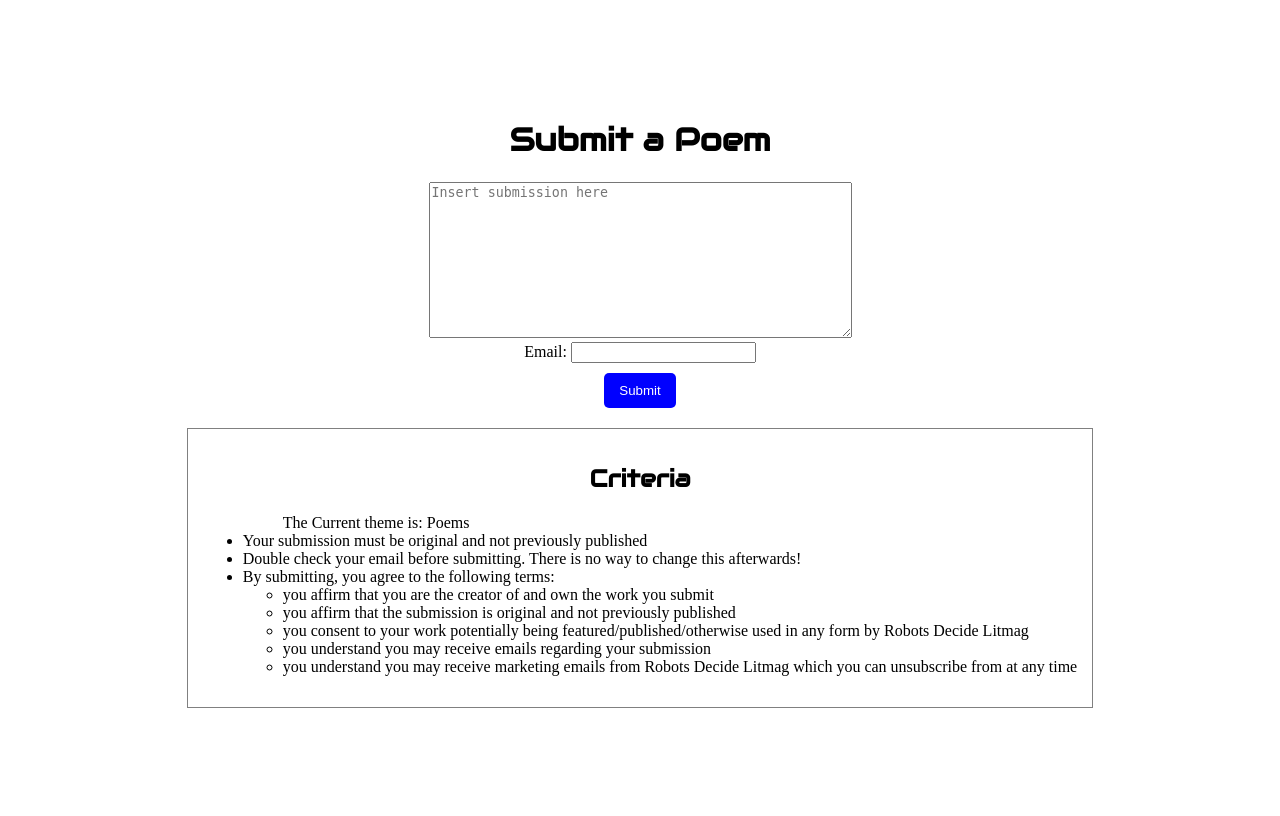
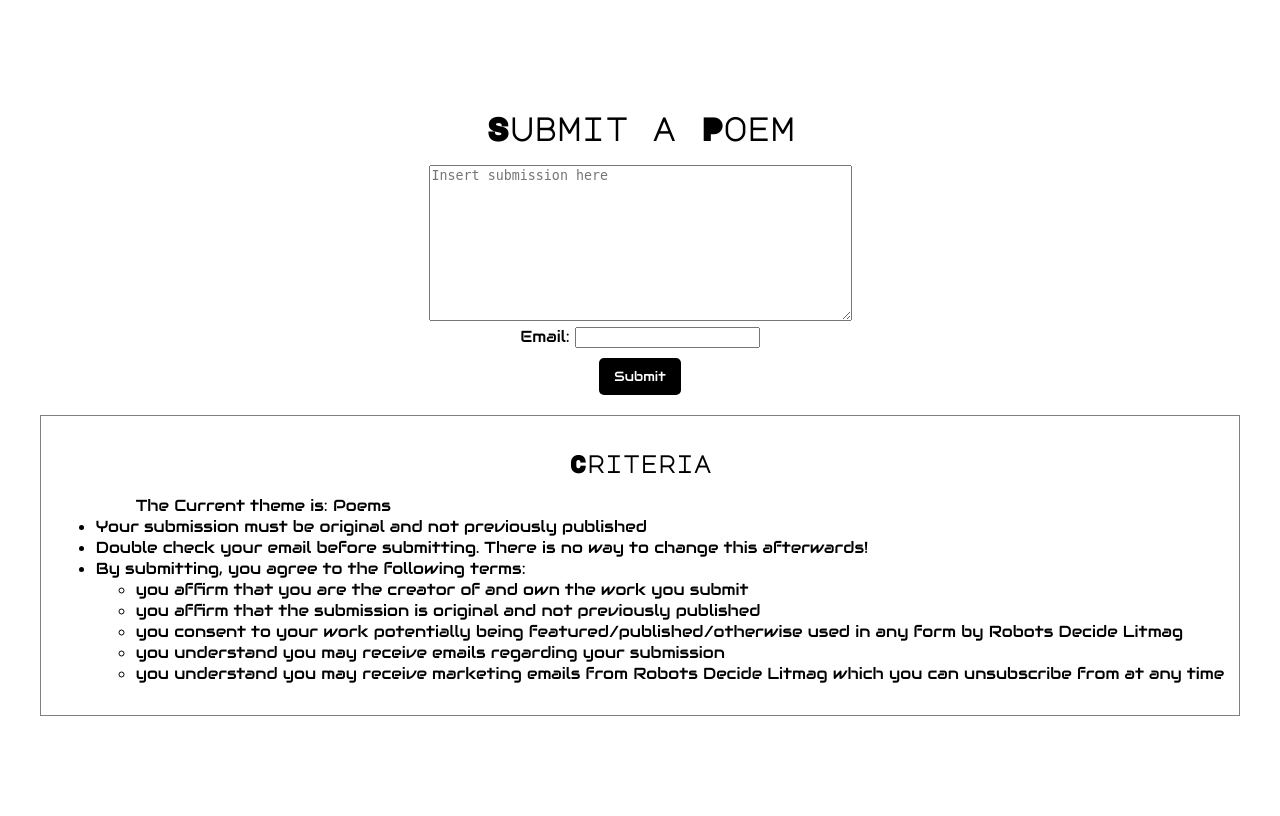
Before and after one commit to tmansmann0/RobotsDecideLitmag, a Flask app: page /submit in a window 1280 px wide. Run offline with Flask 2, Linux system fonts and the light colour scheme.

Commit message:
updated font stylings of everything

```diff
--- a/templates/home.html
+++ b/templates/home.html
@@ -41,6 +41,7 @@
             top: 50%;
             left: 50%;
             transform: translate(-50%, -50%);
+            font-family: 'Audiowide-Regular';
         }
         .info-box.show {
             display: block;
--- a/templates/submit.html
+++ b/templates/submit.html
@@ -4,17 +4,22 @@
     <title>Submit a Poem</title>
     <style>
         @font-face {
+          font-family: 'MajorMonoDisplay-Regular';
+          src: url({{ url_for('static', filename='MajorMonoDisplay-Regular.ttf') }});
+        }
+        @font-face {
         font-family: 'Audiowide-Regular';
         src: url({{ url_for('static', filename='Audiowide-Regular.ttf') }});
         }
         h1 {
-        font-family: 'Audiowide-Regular';
+        font-family: 'MajorMonoDisplay-Regular';
         }
         h2 {
-        font-family: 'Audiowide-Regular';
+        font-family: 'MajorMonoDisplay-Regular';
         }
         /* center elements vertically and horizontally */
         body {
+            font-family: 'Audiowide-Regular';
             display: flex;
             align-items: center;
             justify-content: center;
@@ -28,8 +33,9 @@
 
         /* style for the submit button */
         input[type="submit"] {
+            font-family: 'Audiowide-Regular';
             padding: 10px 15px;
-            background-color: blue;
+            background-color: black;
             color: white;
             border-radius: 5px;
             border: none;
@@ -43,10 +49,12 @@
                 border: 1px solid gray;
                 margin: 10px;
                 flex-wrap: wrap; /* added flex-wrap property to allow content to wrap onto multiple lines */
+                font-family: 'Audiowide-Regular';
         }
         /* style for the criteria box */
         .criteria-box ul {
                 text-align: left; /* added text-align property */
+                font-family: 'Audiowide-Regular';
 }
 
     </style>
```
